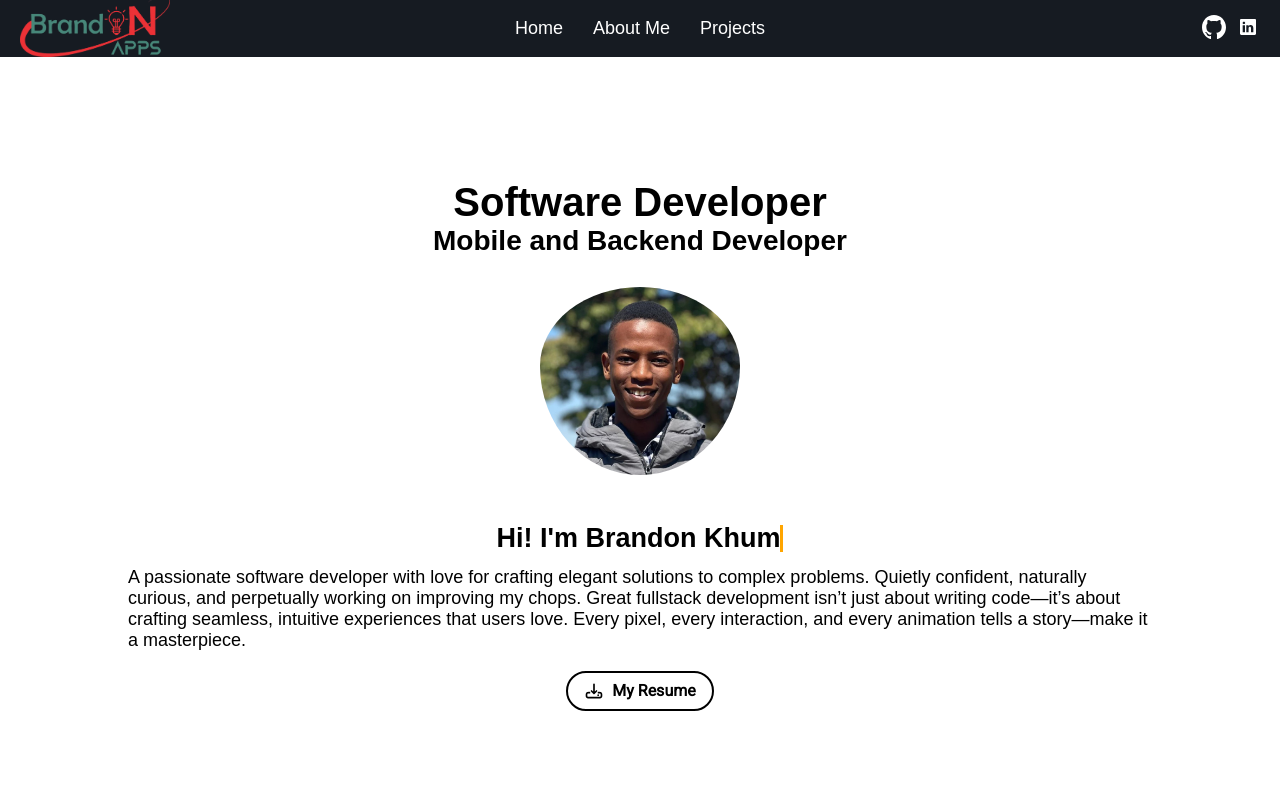
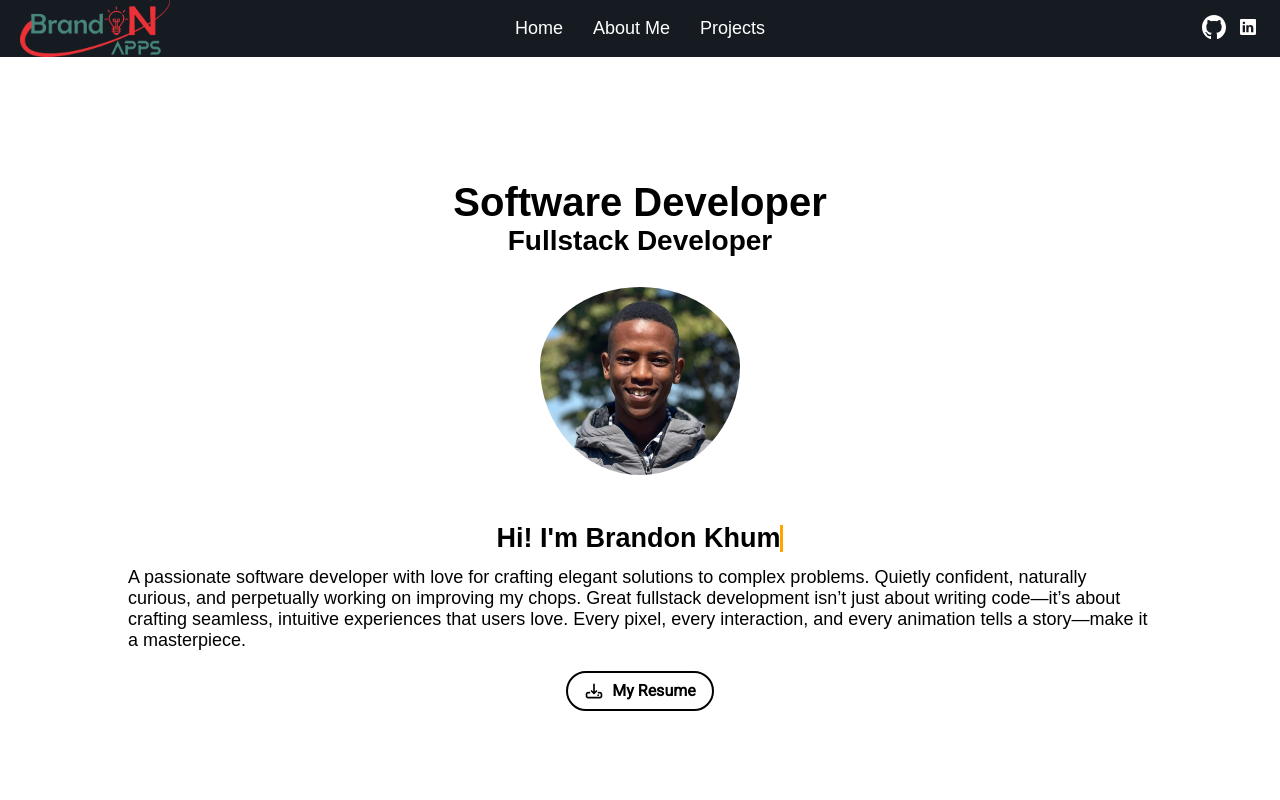
Before and after one commit to Brandonkhumalo/portfolio_website, a React (Vite) app: page / in a window 1280 px wide. Shown: the top 800 px of the page. Built offline with nearby package versions, Linux system fonts and the light colour scheme; a web font is replaced by a local one.

Commit message:
updated home page

```diff
--- a/src/pages/home.jsx
+++ b/src/pages/home.jsx
@@ -42,7 +42,7 @@ function Home() {
                     Software Developer
                 </div>
                 <div className="homeheader2">
-                    Mobile and Backend Developer
+                    Fullstack Developer
                 </div>
                 <img src={Bee} alt='My Picture' className='myPicture' />
             </div>
```
